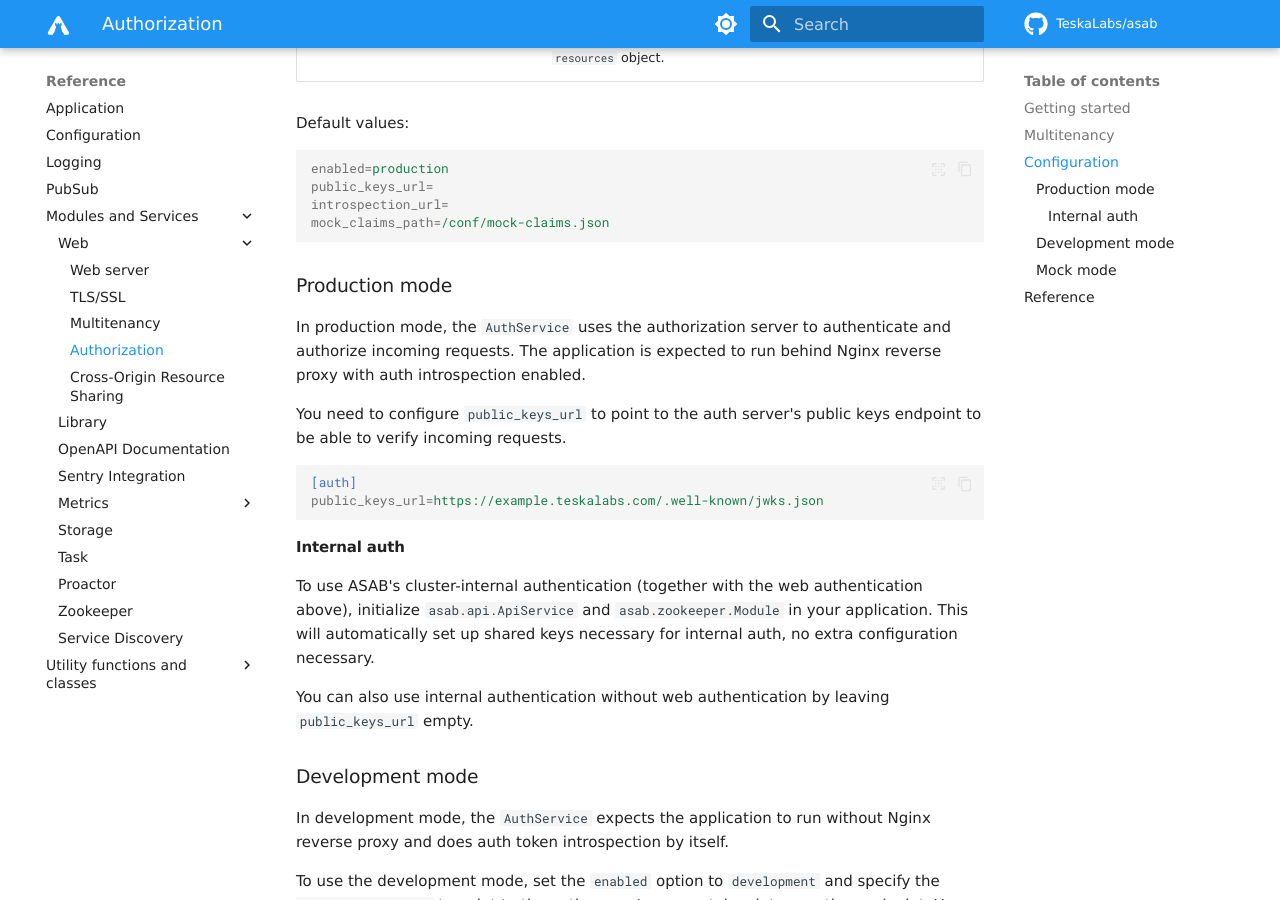
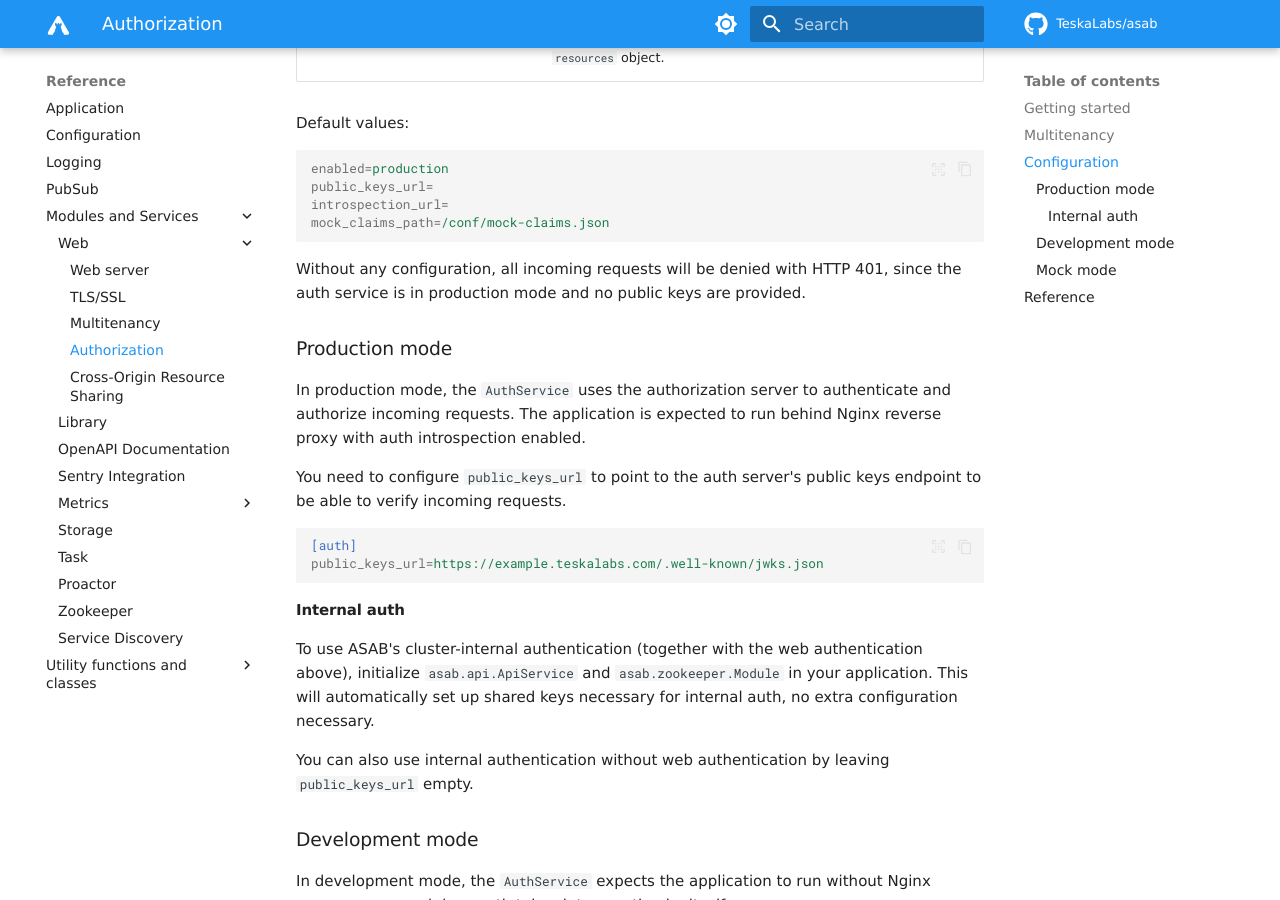
Before and after one commit to TeskaLabs/asab, an MkDocs documentation site: the page built from docs/reference/services/web/authorization.md, in a window 1280 px wide and 900 px high, scrolled down 2301 px. Built offline with MkDocs 1.6.1 and Material for MkDocs 9.7.7, drawn with Linux system fonts in a browser that asks for light colours; some web fonts are replaced; comment, search, counter and statistics services are not loaded.

Commit message:
update auth docs

````diff
--- a/docs/reference/services/web/authorization.md
+++ b/docs/reference/services/web/authorization.md
@@ -110,6 +110,10 @@ introspection_url=
 mock_claims_path=/conf/mock-claims.json
 ```
 
+Without any configuration, all incoming requests will be denied with HTTP 401,
+since the auth service is in production mode and no public keys are provided.
+
+
 ### Production mode
 
 In production mode, the `AuthService` uses the authorization server to authenticate and authorize incoming requests.
````
